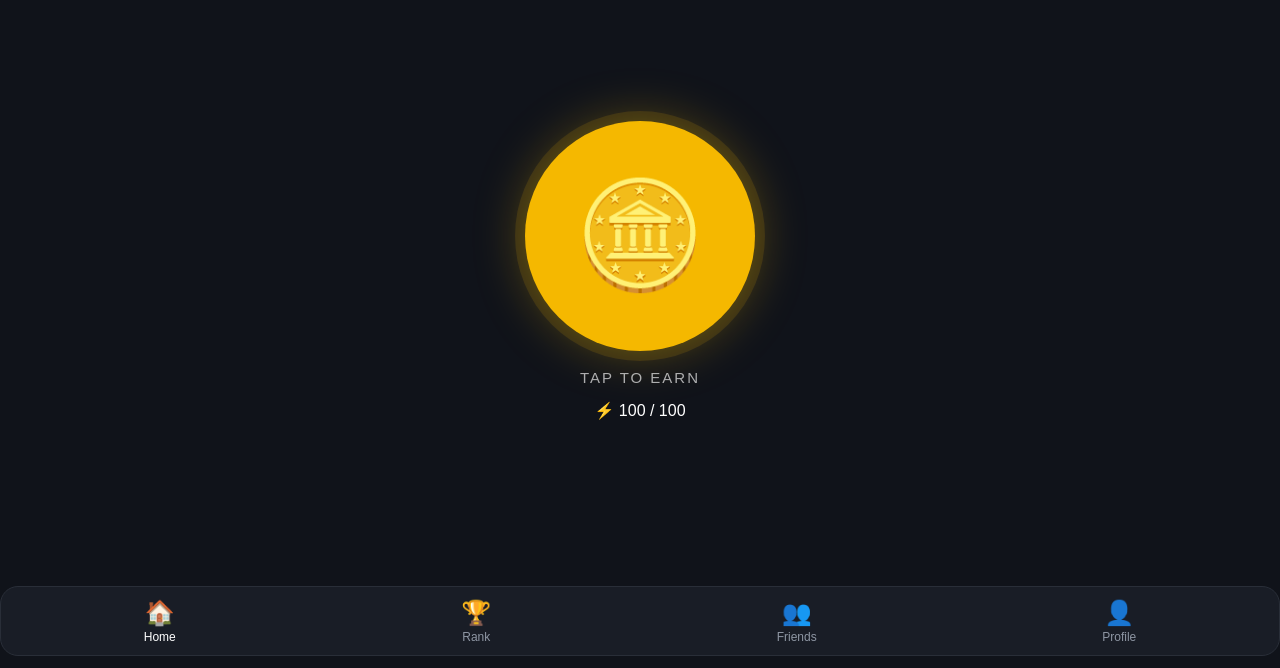
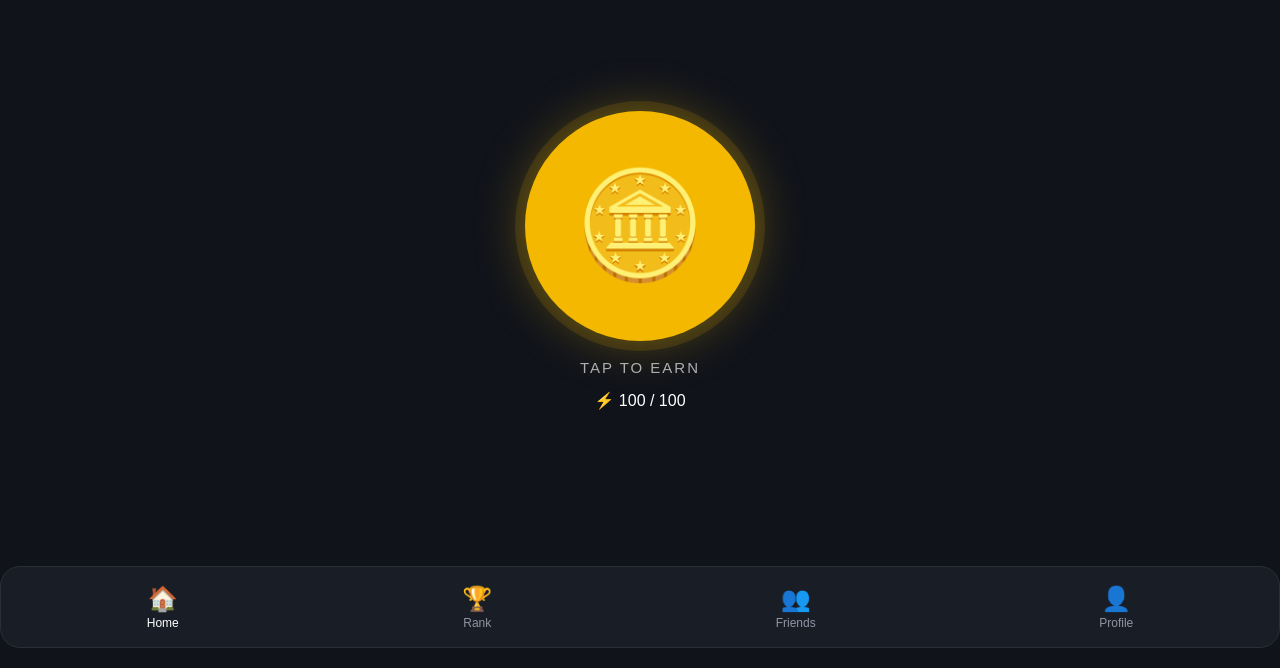
Before and after one commit to Asadbek757/uzcoin, a website: page public/index.html in a window 1280 px wide. Shown: the part 132-800 px from the top of the page. Drawn offline with Linux system fonts and the light colour scheme.

Commit message:
Update index.html

```diff
--- a/public/index.html
+++ b/public/index.html
@@ -91,17 +91,17 @@
       margin-top: 15px;
       font-size: 16px;
     }
-
 .bottom-nav {
   width: 100%;
-      height: 70px;
-      margin-bottom: 12px;
+  height: 82px;
+  margin-bottom: 20px;
   display: flex;
   justify-content: space-around;
   align-items: center;
   background: #191d26;
   border: 1px solid #292e38;
-      border-radius: 18px;
+  border-radius: 20px;
+  padding: 5px 4px;
 }
 
     .nav-button {
```
Lines whose indentation alone changed are shown as unchanged.
